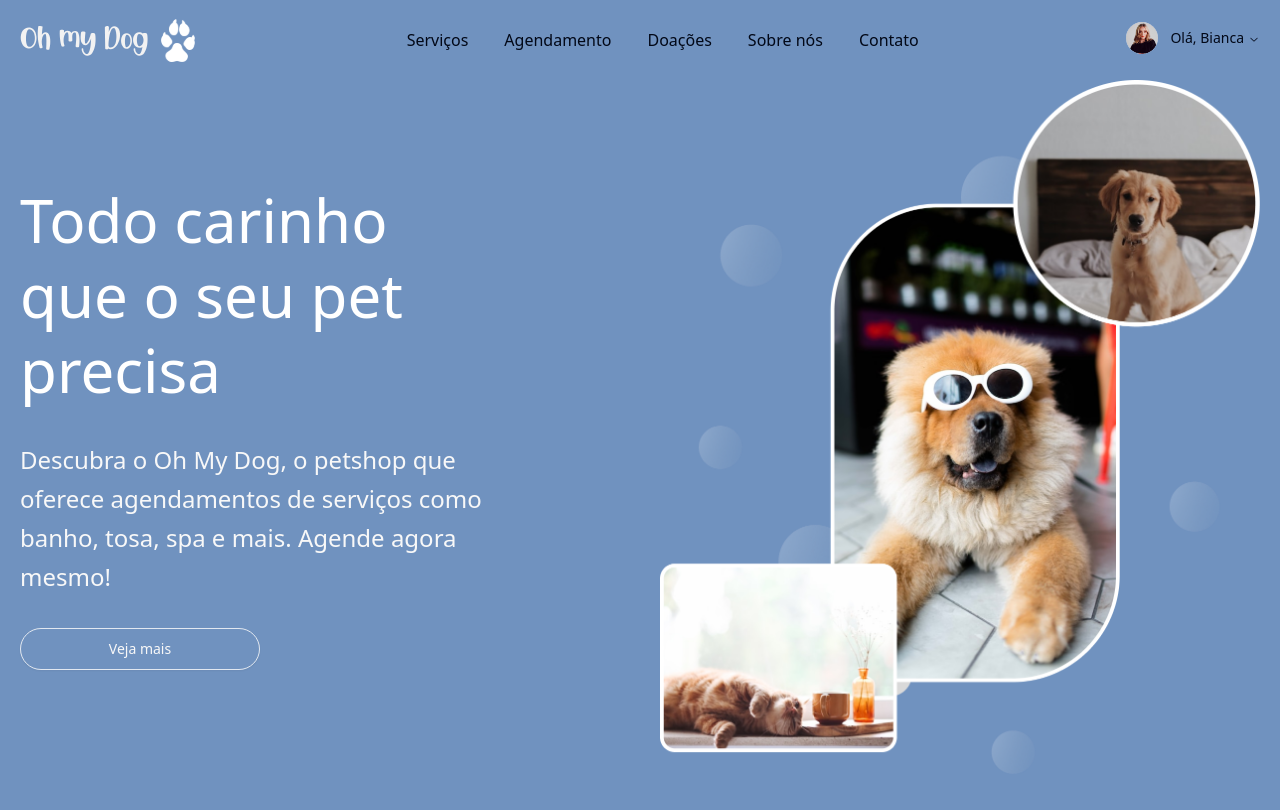
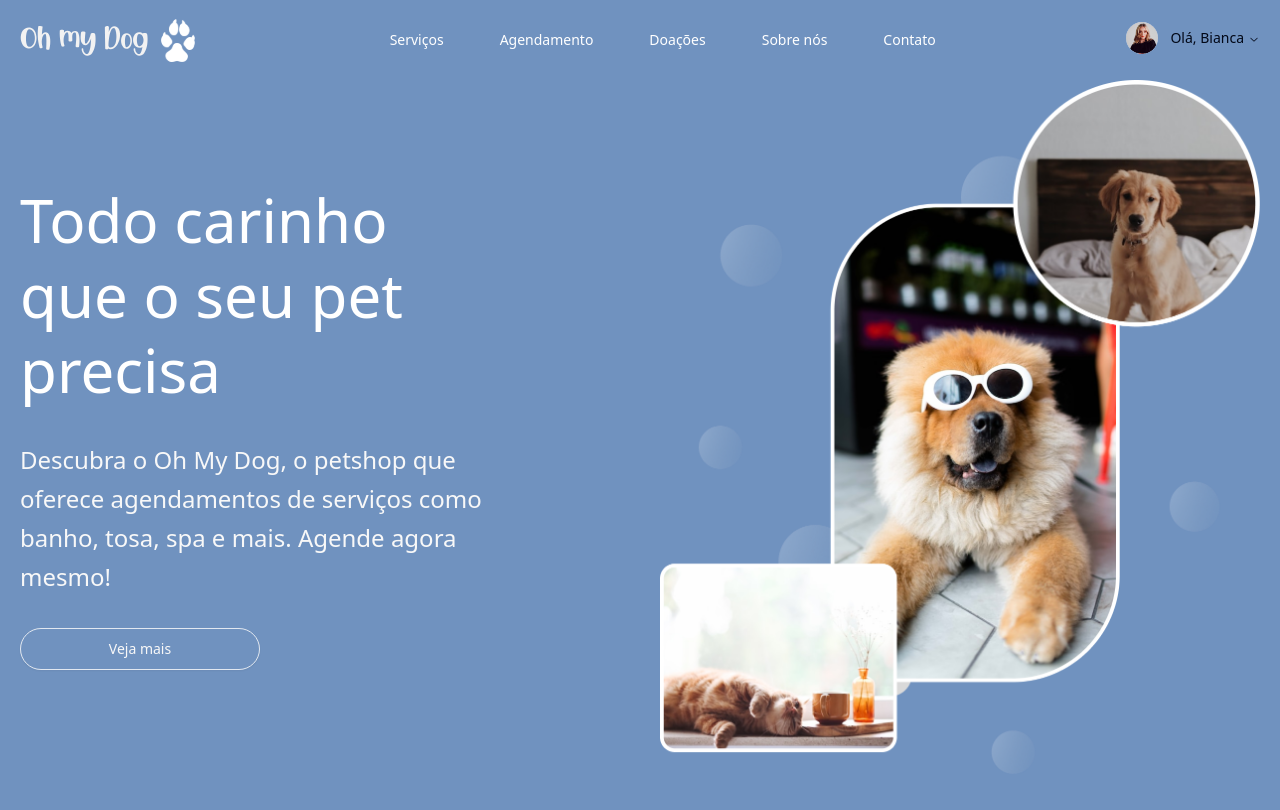
Before and after one commit to LFeli/FATEC-ES3_GroupNotFound_2023_2, a React (Vite) app: page / in a window 1280 px wide. Shown: the top 810 px of the page. Built offline with nearby package versions, Linux system fonts and the light colour scheme.

Commit message:
feat: adding style and hover for link on menu

```diff
--- a/src/pages/Home.tsx
+++ b/src/pages/Home.tsx
@@ -36,42 +36,52 @@ export function Home() {
     <>
       <header
       data-scrolled={scrolled}
-      className={`w-full h-20 fixed z-20 transition-colors duration-150 bg-[#7092BF] data-[scrolled="true"]:border-b-2 boder-white`}
+      className={`w-full h-20 fixed z-20 transition-colors duration-150 bg-[#7092BF] data-[scrolled="true"]:border-b-2 border-white`}
     >
         <NavigationMenu className="h-full w-full max-w-[1240px] flex items-center justify-between mx-auto">
           <NavigationMenuLink href="#">
             <img src="./logo.svg" alt="Logo do pet-shop Oh My Dog" />
           </NavigationMenuLink>
 
-          <NavigationMenuList className="flex gap-8">
+          <NavigationMenuList className="flex gap-5">
 
             <NavigationMenuItem>
               <NavigationMenuLink href="#">
-                Serviços
+                <Button variant={"ghost"} className="text-white">
+                  Serviços
+                </Button>
               </NavigationMenuLink>
             </NavigationMenuItem>
 
             <NavigationMenuItem>
               <NavigationMenuLink href="#">
-                Agendamento
+                <Button variant={"ghost"} className="text-white">
+                  Agendamento
+                </Button>
               </NavigationMenuLink>
             </NavigationMenuItem>
 
             <NavigationMenuItem>
               <NavigationMenuLink href="#">
-                Doações
+                <Button variant={"ghost"} className="text-white">
+                  Doações
+                </Button>
               </NavigationMenuLink>
             </NavigationMenuItem>
 
             <NavigationMenuItem>
               <NavigationMenuLink href="#">
-                Sobre nós
+                <Button variant={"ghost"} className="text-white">
+                  Sobre nós
+                </Button>
               </NavigationMenuLink>
             </NavigationMenuItem>
 
             <NavigationMenuItem>
               <NavigationMenuLink href="#">
-                Contato
+                <Button variant={"ghost"} className="text-white">
+                  Contato
+                </Button>
               </NavigationMenuLink>
             </NavigationMenuItem>
 
```
